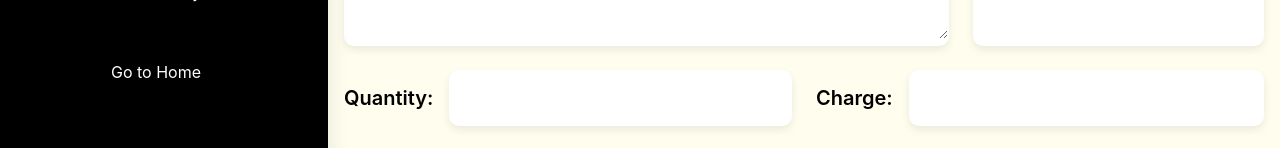
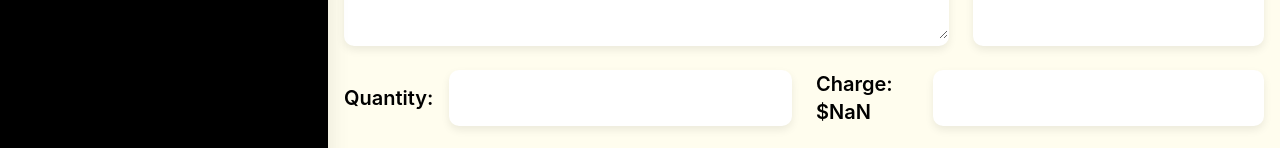
Before and after one commit to safatsaat2/associative-upliftment, a React (Vite) app: page /dashboard/neworder in a window 1280 px wide. Shown: the part 904-1052 px from the top of the page. Built offline with nearby package versions, Linux system fonts and the light colour scheme; no server answers; a web font is replaced by a local one.

Commit message:
calculated quantity

```diff
--- a/src/Page/Dashboard/AdminDashBoard/AdminNav.jsx
+++ b/src/Page/Dashboard/AdminDashBoard/AdminNav.jsx
@@ -17,7 +17,7 @@ const AdminNav = () => {
           :
           <Icon onClick={() => setMenu(!menu)} icon="akar-icons:cross" className="lg:hidden text-4xl ml-2 pt-2" />
       }
-        <div className={menu === true ? "w-1/2 lg:w-[328px] lg:flex flex-col items-center rounded-none bg-black shadowDash h-full" : "w-1/2 lg:w-[328px] lg:flex flex-col  items-center rounded-none bg-black shadowDash h-full hidden"}>
+        <div className={menu === true ? "w-1/2 lg:w-[328px] lg:flex flex-col items-center rounded-none bg-black shadowDash h-full" : "w-1/2 lg:w-[328px] lg:flex flex-col items-center rounded-none bg-black shadowDash h-full hidden"}>
 
       <div className="sticky top-0">
         <img
--- a/src/Page/Dashboard/DashNav.jsx
+++ b/src/Page/Dashboard/DashNav.jsx
@@ -19,7 +19,7 @@ const DashNav = () => {
           :
           <Icon onClick={() => setMenu(!menu)} icon="akar-icons:cross" className="lg:hidden text-4xl ml-2 pt-2" />
       }
-    <div className="w-1/2 lg:w-[328px] lg:flex flex-col justify-center items-center rounded-none sticky top-0 bg-black shadowDash h-full">
+    <div className="w-1/2 lg:w-[328px] lg:flex flex-col items-center rounded-none sticky top-0 bg-black shadowDash h-full">
       <div className="sticky top-0">
         <img
           className="pt-4 mt-2 lg:mt-14 mx-auto"
@@ -29,47 +29,47 @@ const DashNav = () => {
         <p className="text-white mt-4 text-center">{user?.displayName}</p>
 
         <Link to="/dashboard" onClick={toTop}>
-          <p className="mt-10  text-white text-center   cursor-pointer hover:bg-[#FFE600] hover:text-black mr-4 rounded-md px-3 py-2">
+          <p className="mt-10 text-white text-center cursor-pointer hover:bg-[#FFE600] hover:text-black mr-4 rounded-md px-3 py-2">
             Home
           </p>
         </Link>
         <Link to="/dashboard/neworder" onClick={toTop}>
-          <p className="mt-1  text-white text-center   cursor-pointer hover:bg-[#FFE600] hover:text-black mr-4 rounded-md px-3 py-2">
+          <p className="mt-1 text-white text-center   cursor-pointer hover:bg-[#FFE600] hover:text-black mr-4 rounded-md px-3 py-2">
             New Order
           </p>
         </Link>
         <Link to="/dashboard/customorder" onClick={toTop}>
-          <p className="mt-1  text-white text-center   cursor-pointer hover:bg-[#FFE600] hover:text-black mr-4 rounded-md px-3 py-2">
+          <p className="mt-1 text-white text-center   cursor-pointer hover:bg-[#FFE600] hover:text-black mr-4 rounded-md px-3 py-2">
             Custom Order
           </p>
         </Link>
 
 
         <Link to="/dashboard/orders" onClick={toTop}>
-          <p className="mt-1  text-white text-center   cursor-pointer hover:bg-[#FFE600] hover:text-black mr-4 rounded-md px-3 py-2">
+          <p className="mt-1 text-white text-center   cursor-pointer hover:bg-[#FFE600] hover:text-black mr-4 rounded-md px-3 py-2">
             Orders
           </p>
         </Link>
         <Link to="/dashboard/ourteam" onClick={toTop}>
-        <p className="mt-1  text-white text-center   cursor-pointer hover:bg-[#FFE600] hover:text-black mr-4 rounded-md px-3 py-2">
+        <p className="mt-1 text-white text-center   cursor-pointer hover:bg-[#FFE600] hover:text-black mr-4 rounded-md px-3 py-2">
           Our Team
         </p>
         </Link>
         <Link to="/dashboard/addfunds" onClick={toTop}>
-          <p className="mt-1  text-white text-center   cursor-pointer hover:bg-[#FFE600] hover:text-black mr-4 rounded-md px-3 py-2">
+          <p className="mt-1 text-white text-center   cursor-pointer hover:bg-[#FFE600] hover:text-black mr-4 rounded-md px-3 py-2">
             Add Funds
           </p>
         </Link>
         <Link to="/dashboard/complainbox" onClick={toTop}>
-        <p className="mt-1  text-white text-center   cursor-pointer hover:bg-[#FFE600] hover:text-black mr-4 rounded-md px-3 py-2">
+        <p className="mt-1 text-white text-center   cursor-pointer hover:bg-[#FFE600] hover:text-black mr-4 rounded-md px-3 py-2">
           Ticket
         </p>
         </Link>
-        <p className="mt-1  text-white text-center   cursor-pointer hover:bg-[#FFE600] hover:text-black mr-4 rounded-md px-3 py-2">
+        <p className="mt-1 text-white text-center   cursor-pointer hover:bg-[#FFE600] hover:text-black mr-4 rounded-md px-3 py-2">
           Your Offer
         </p>
 
-        <p className="mt-1  text-white text-center   cursor-pointer hover:bg-[#FFE600] hover:text-black mr-4 rounded-md px-3 py-2">
+        <p className="mt-1 text-white text-center   cursor-pointer hover:bg-[#FFE600] hover:text-black mr-4 rounded-md px-3 py-2">
           Contact
         </p>
         <Link to="/dashboard/earnmoney" onClick={toTop}>
--- a/src/Page/Dashboard/DashNewOrder.jsx
+++ b/src/Page/Dashboard/DashNewOrder.jsx
@@ -5,6 +5,7 @@ import { CheckIcon, ChevronUpDownIcon } from '@heroicons/react/20/solid'
 const category = [
   {
     id: 1,
+    price: 350,
     name: 'Business Management',
     avatar:
       'https://images.unsplash.com/photo-1491528323818-fdd1faba62cc?ixlib=rb-1.2.1&ixid=eyJhcHBfaWQiOjEyMDd9&auto=format&fit=facearea&facepad=2&w=256&h=256&q=80',
@@ -43,6 +44,7 @@ const category = [
 const manageService = [
   {
     id: 1,
+    price: 350,
     name: 'A team management your business for $750 a week',
     avatar:
       'https://images.unsplash.com/photo-1491528323818-fdd1faba62cc?ixlib=rb-1.2.1&ixid=eyJhcHBfaWQiOjEyMDd9&auto=format&fit=facearea&facepad=2&w=256&h=256&q=80',
@@ -57,6 +59,7 @@ const manageService = [
 const marketingService = [
   {
     id: 1,
+    price: 350,
     name: 'A team management your All Social Media for $350 a week',
     avatar:
       'https://images.unsplash.com/photo-1491528323818-fdd1faba62cc?ixlib=rb-1.2.1&ixid=eyJhcHBfaWQiOjEyMDd9&auto=format&fit=facearea&facepad=2&w=256&h=256&q=80',
@@ -71,6 +74,7 @@ const marketingService = [
 const developService = [
   {
     id: 1,
+    price: 350,
     name: 'A team management your business website for $350 a week',
     avatar:
       'https://images.unsplash.com/photo-1491528323818-fdd1faba62cc?ixlib=rb-1.2.1&ixid=eyJhcHBfaWQiOjEyMDd9&auto=format&fit=facearea&facepad=2&w=256&h=256&q=80',
@@ -85,6 +89,7 @@ const developService = [
 const designService = [
   {
     id: 1,
+    price: 350,
     name: 'A team management your all business design for $350 a week',
     avatar:
       'https://images.unsplash.com/photo-1491528323818-fdd1faba62cc?ixlib=rb-1.2.1&ixid=eyJhcHBfaWQiOjEyMDd9&auto=format&fit=facearea&facepad=2&w=256&h=256&q=80',
@@ -99,6 +104,7 @@ const designService = [
 const emailService = [
   {
     id: 1,
+    price: 350,
     name: 'A team management your e-mail marketing for $350 a week',
     avatar:
       'https://images.unsplash.com/photo-1491528323818-fdd1faba62cc?ixlib=rb-1.2.1&ixid=eyJhcHBfaWQiOjEyMDd9&auto=format&fit=facearea&facepad=2&w=256&h=256&q=80',
@@ -113,6 +119,7 @@ const emailService = [
 const videoService = [
   {
     id: 1,
+    price: 350,
     name: 'A team management your all social media ads video editing for $350 a week',
     avatar:
       'https://images.unsplash.com/photo-1491528323818-fdd1faba62cc?ixlib=rb-1.2.1&ixid=eyJhcHBfaWQiOjEyMDd9&auto=format&fit=facearea&facepad=2&w=256&h=256&q=80',
@@ -133,11 +140,16 @@ const DashNewOrder = () => {
   const [selectedCat, setSelectedCat] = useState(category[0])
   const [selectedSer, setSelectedSer] = useState(null)
   const [team, setTeam] = useState('')
+  const [quantity, setQuantity] = useState(0)
 
   const handleChange = (e) => {
     setTeam(e.target.value);
   };
-  console.log(team)
+
+  const handleQuantity =(e) =>{
+    setQuantity(e.target.value);
+  }
+const charge = quantity * selectedSer?.price;
   return (
     <div className="my-4 ">
       <div className="grid grid-cols-1 lg:grid-cols-3 gap-x-6">
@@ -602,10 +614,10 @@ const DashNewOrder = () => {
       <div className='grid grid-cols-1 lg:grid-cols-2 mt-6 gap-x-6 gap-y-6 lg:gap-y-0'>
         <div className='flex justify-center items-center'>
           <p className='text-xl font-semibold text-black mr-4'>Quantity:</p>
-          <input className='h-14 w-full dashShadow rounded-[10px] bg-white' type="number" name='quantity' />
+          <input onChange={handleQuantity} className='h-14 w-full dashShadow rounded-[10px] bg-white' type="number" name='quantity' />
         </div>
         <div className='flex justify-center items-center'>
-          <p className='text-xl font-semibold text-black mr-4'>Charge:</p>
+          <p className='text-xl font-semibold text-black mr-4'>Charge: ${charge}</p>
           <input className='h-14 w-full dashShadow rounded-[10px] bg-white' type="number" name='quantity' />
         </div>
         <div>
```
